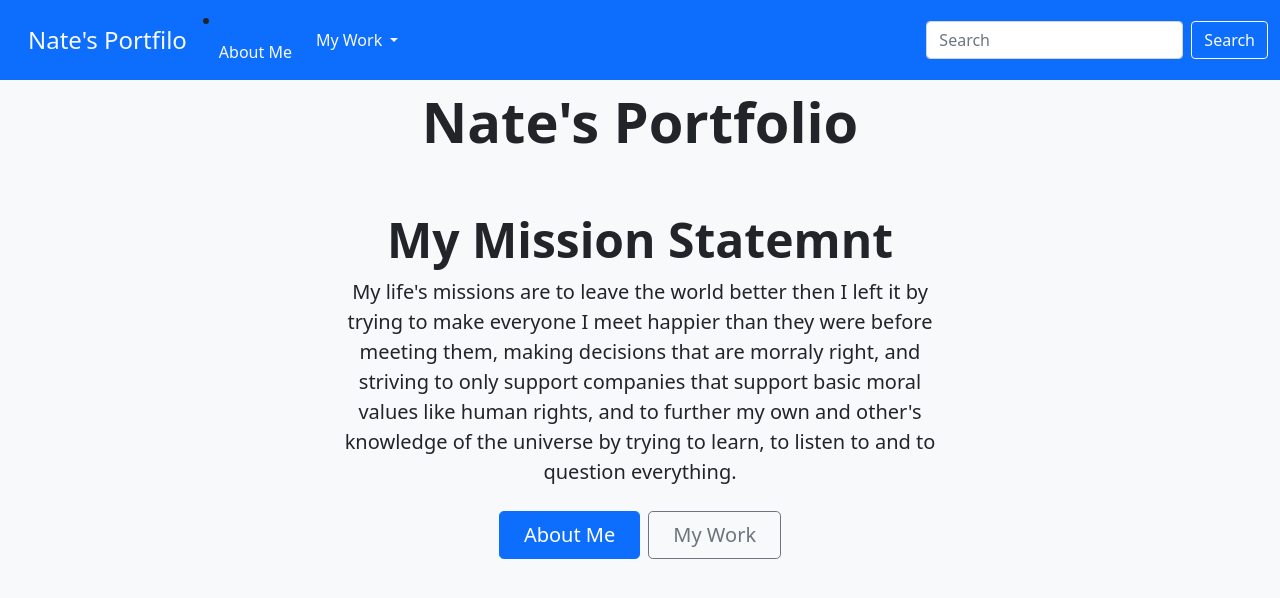
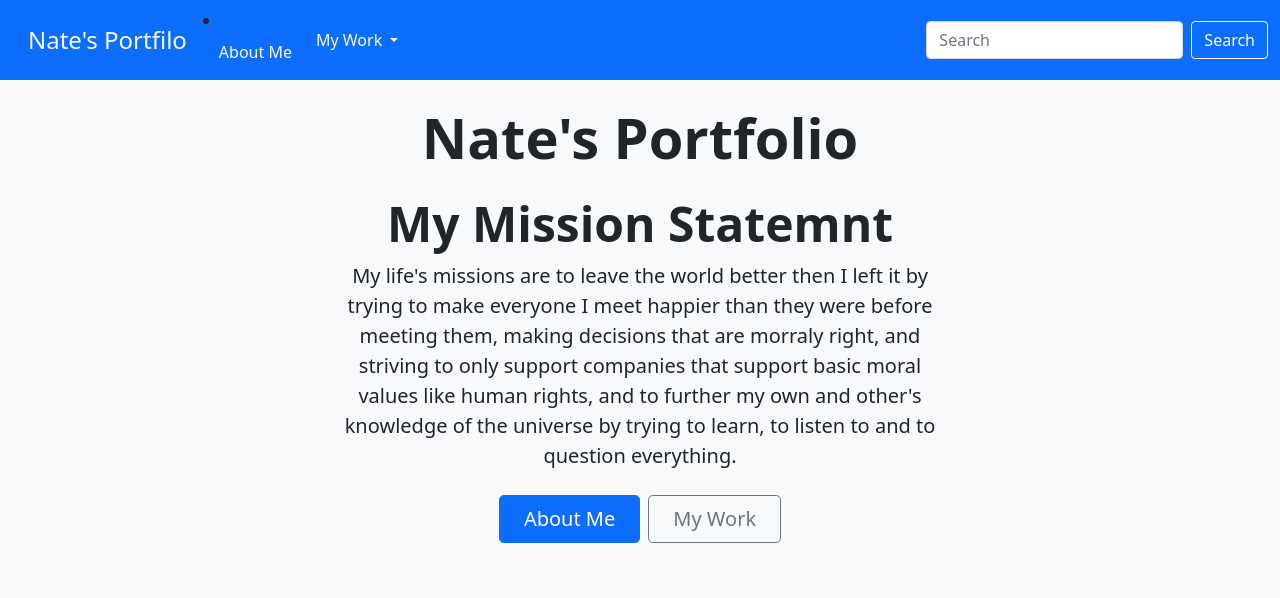
Before and after one commit to randomStuff1234/SchoolPortfolio, a website: page index.html in a window 1280 px wide. Drawn offline with nearby package versions, Linux system fonts and the light colour scheme.

Commit message:
Update index.html

```diff
--- a/index.html
+++ b/index.html
@@ -49,10 +49,10 @@
 
     <!-- Not the navbar -->
 
-    <h1 class="display-4 fw-bold mx-auto text-center pt-2" id ="home"> Nate's Portfolio </h1>
+    <h1 class="display-4 fw-bold mx-auto text-center pt-4" id ="home"> Nate's Portfolio </h1>
 
-    <div class="px-4 py-5 mb-5 text-center">
-        <h1 class="display-5 fw-bolder mx-auto" id ="home"> My Mission Statemnt </h1>
+    <div class="px-4 py-3 mb-5 text-center">
+        <h1 class="display-5 fw-bolder mx-auto mb-2" id ="home"> My Mission Statemnt </h1>
         <div class="col-lg-6 mx-auto">
           <p class="lead mb-4"> My life's missions are to leave the world better then I left it by trying to make everyone I meet happier than they were before meeting them, making decisions that are morraly right, and striving to only support companies that support basic moral values like human rights, and to further my own and other's knowledge of the universe by trying to learn, to listen to and to question everything.</p>
           <div class="d-grid gap-2 d-sm-flex justify-content-sm-center">
```
